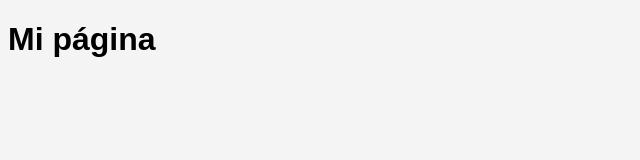
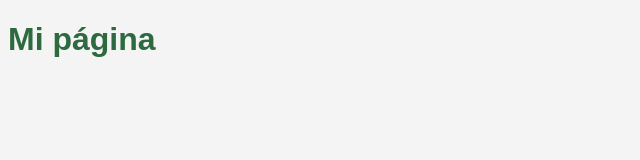
Before and after one commit to xXLeonel2000/practica-git, a plain HTML site: page index.html in a window 1280 px wide. Shown: the whole page, without its empty margins (0-640 px from the left). Drawn offline with Linux system fonts and the light colour scheme.

Commit message:
Cambia color del título

```diff
--- a/css/estilos.css
+++ b/css/estilos.css
@@ -1 +1,2 @@
 body { font-family: sans-serif; background: #f4f4f4; }
+h1 { color: #2d6a3f; }
```
